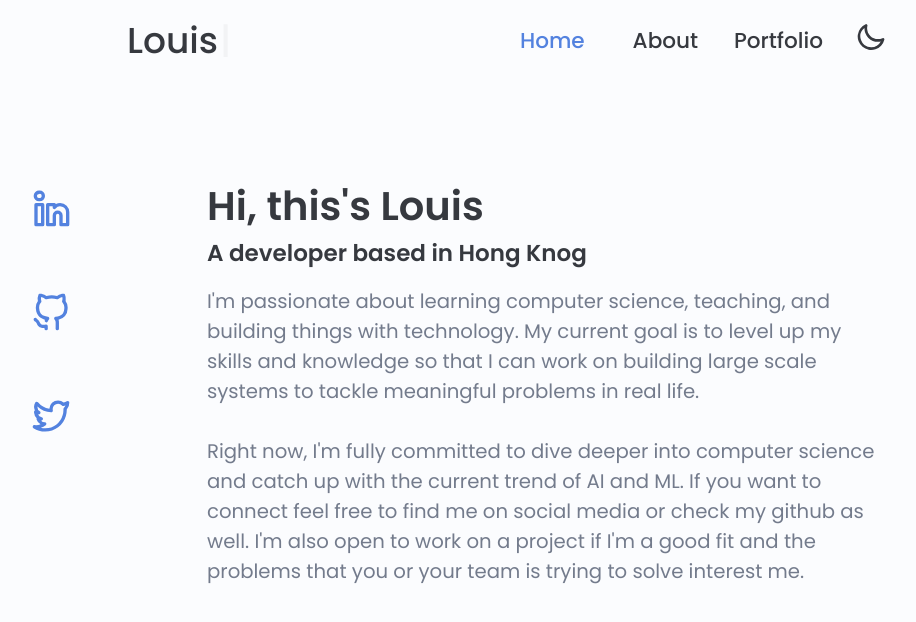
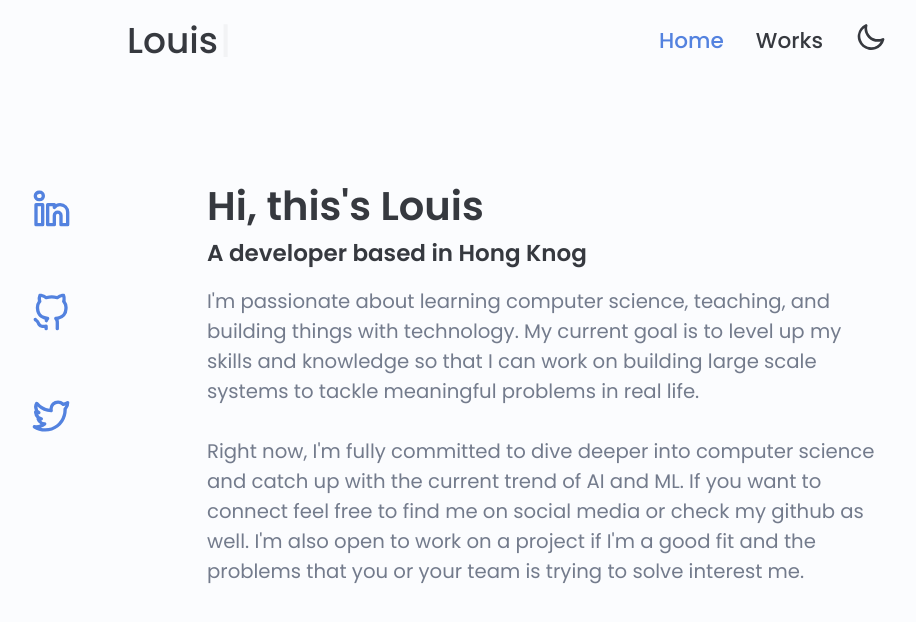
Before and after one commit to louiskwt/portfolio-page, a Next.js app: page / in a window 1280 px wide. Shown: the top 622 px of the page, without its empty margins (133-1049 px from the left). Built offline with nearby package versions, Linux system fonts and the light colour scheme.

Commit message:
removed about and fixed bottm nav style

```diff
--- a/components/Navbar.jsx
+++ b/components/Navbar.jsx
@@ -1,4 +1,4 @@
-import {UilApps, UilEstate, UilMoon, UilScenery, UilSun, UilTimes, UilUser} from "@iconscout/react-unicons";
+import {UilApps, UilEstate, UilMoon, UilScenery, UilSun, UilTimes} from "@iconscout/react-unicons";
 import Link from "next/link";
 import {useRouter} from "next/router";
 import {useEffect, useState} from "react";
@@ -12,12 +12,7 @@ const ITEMS = [
     link: "/",
   },
   {
-    name: "About",
-    icon: <UilUser className={`${styles.nav__icon}`} />,
-    link: "/about",
-  },
-  {
-    name: "Portfolio",
+    name: "Works",
     icon: <UilScenery className={`${styles.nav__icon}`} />,
     link: "/portfolio",
   },
@@ -73,7 +68,7 @@ const Navbar = () => {
         </Link>
         {/* Menu */}
         <div className={`${styles.nav__menu} ` + (showMenu === true ? `${styles.show__menu}` : "")} id="nav-menu">
-          <ul className={`${styles.nav__list} grid`}>
+          <ul className={`${styles.nav__list} around-flex`}>
             {/* Nav item with active link */}
             {ITEMS.map((item, index) => (
               <li className="nav__item" key={index}>
@@ -95,7 +90,7 @@ const Navbar = () => {
 
           {/* Toggle Menu */}
           <div className={styles.nav__toggle}>
-            <UilApps onClick={toggleMenu} />
+            <UilApps size={32} onClick={toggleMenu} />
           </div>
         </div>
       </nav>
--- a/styles/globals.css
+++ b/styles/globals.css
@@ -154,6 +154,11 @@ img {
   justify-content: space-between;
 }
 
+.around-flex {
+  display: flex;
+  justify-content: space-around;
+}
+
 .header {
   width: 100%;
   position: fixed;
```
